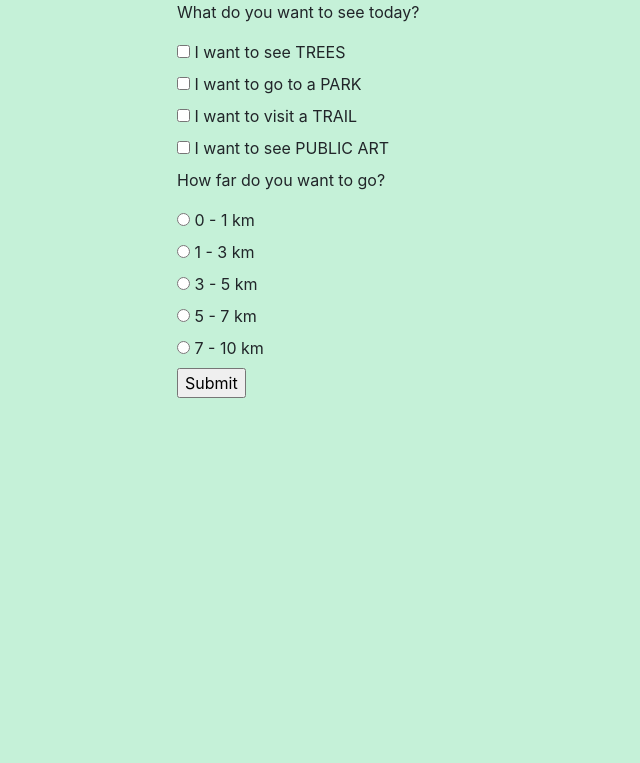
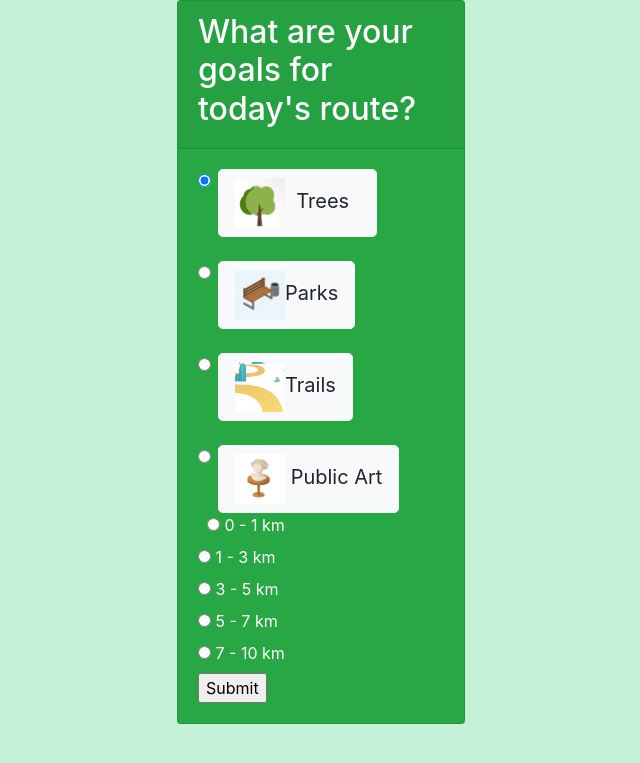
Before and after one commit to nivedabala/explore_london, a Flask app: page /questions in a window 1280 px wide. Shown: the top 763 px of the page, without its empty margins (399-1039 px from the left). Run offline with Flask 2, Linux system fonts and the light colour scheme.

Commit message:
buttons design

```diff
--- a/templates/home.html
+++ b/templates/home.html
@@ -64,12 +64,6 @@
         <button type="button" class ="btn btn-light" id="b1"><a href="{{ url_for('questions')}}">Design my route!</a></button>
       </div>
     </div>
-
-    <div class="block">
-      <button type="button" class ="btn btn-light" id="b1"><a href="{{ url_for('questions')}}">Design my route!</a></button>
-    </div>
-
-    <div id="root"></div>
 <!--
 
 
--- a/templates/questions.html
+++ b/templates/questions.html
@@ -19,18 +19,46 @@
   <body>
 
     <form name="question_form" class="form-center" action="{{ url_for('index') }}" method = "GET">
-        <p>What do you want to see today?</p>
 
-        <input type="checkbox" id="choice1" name="sight" value="Trees">
-        <label for="choice1"> I want to see TREES</label><br>
-        <input type="checkbox" id="choice2" name="sight" value="Parks">
-        <label for="choice2"> I want to go to a PARK</label><br>
-        <input type="checkbox" id="choice3" name="sight" value="Trails">
-        <label for="choice3"> I want to visit a TRAIL</label><br>
-        <input type="checkbox" id="choice4" name="sight" value="Art">
-        <label for="choice4"> I want to see PUBLIC ART</label><br>
+        <div class="card text-white bg-success mb-3" style="max-width: 18rem;">
+          <div class="card-header"> <h2>What are your goals for today's route?</h2></div>
+          <div class="card-body">
+
+        <div class="form-check">
+          <input class="form-check-input" type="radio" name="exampleRadios" id="choice1" value="option1" checked>
+          <label class="form-check-label" for="choice1">
+            <button type="button" class="btn btn-light btn-lg btn-block"><img src="../static/picture_photo/tree.png" width="50" height="50"> &nbsp;Trees &nbsp;</button>
+          </label>
+        </div>
+        &nbsp;
+        <div class="form-check">
+          <input class="form-check-input" type="radio" name="exampleRadios" id="choice2" value="option2">
+          <label class="form-check-label" for="choice2">
+            <button type="button" class="btn btn-light btn-lg btn-block"> <img src="../static/picture_photo/bench.png" width="50" height="50">Parks</button>
+          </label>
+        </div>
+        &nbsp;
+        <div class="form-check">
+          <input class="form-check-input" type="radio" name="exampleRadios" id="choice3" value="option3">
+          <label class="form-check-label" for="choice3">
+            <button type="button" class="btn btn-light btn-lg btn-block" ><img src="../static/picture_photo/path.png" width="50" height="50">Trails</button>
+          </label>
+        </div>
+        &nbsp;
+        <div class="form-check">
+          <input class="form-check-input" type="radio" name="exampleRadios" id="choice4" value="option4">
+          <label class="form-check-label" for="choice4">
+            <button type="button" class="btn btn-light btn-lg btn-block"><img src="../static/picture_photo/art.png" width="50" height="50"> Public Art</button>
+          </label>
+        </div>
+        &nbsp;
+
+        <!--
+        <label for="customRange3">Example range</label>
+        <input type="range" class="custom-range" min="0" max="5" step="1" id="customRange3">
 
         <p>How far do you want to go?</p>
+        -->
 
         <input type="radio" id="range1" name="distance" value="1">
         <label for="choice1"> 0 - 1 km</label><br>
@@ -43,10 +71,28 @@
         <input type="radio" id="range4" name="distance" value="7">
         <label for="choice4"> 7 - 10 km</label><br>
 
-
         <input type="submit" value="Submit">
 
+      </div>
+      </div>
+
     </form>
+
+    <!--
+        <input type="checkbox" id="choice1" name="sight" value="Trees">
+        <label for="choice1"> I want to see TREES</label><br>
+        <input type="checkbox" id="choice2" name="sight" value="Parks">
+        <label for="choice2"> I want to go to a PARK</label><br>
+        <input type="checkbox" id="choice3" name="sight" value="Trails">
+        <label for="choice3"> I want to visit a TRAIL</label><br>
+        <input type="checkbox" id="choice4" name="sight" value="Art">
+        <label for="choice4"> I want to see PUBLIC ART</label><br>
+
+        -->
+
+
+
+
 
 
 
```
Also changed, not shown: static/picture_photo/art.png (added), static/picture_photo/bench.png (added), static/picture_photo/path.png (added), static/picture_photo/tree.png (added).
